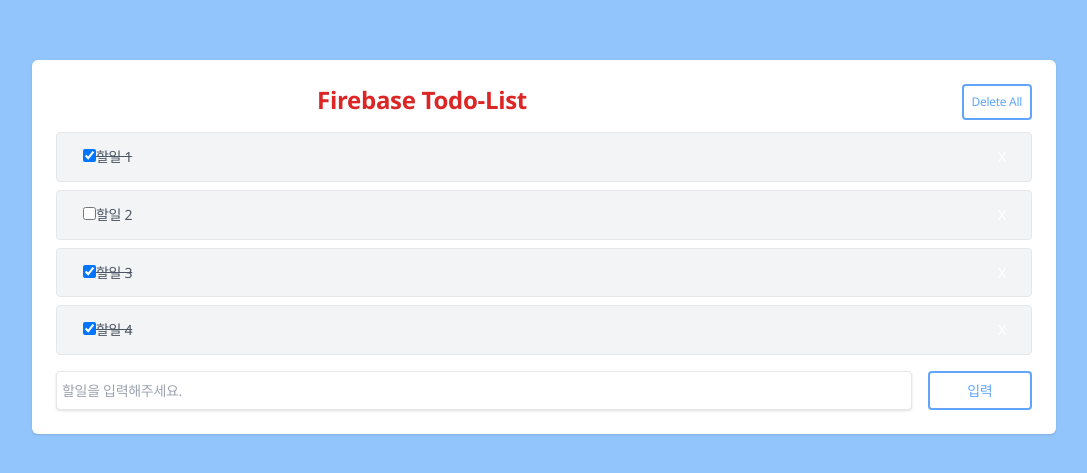
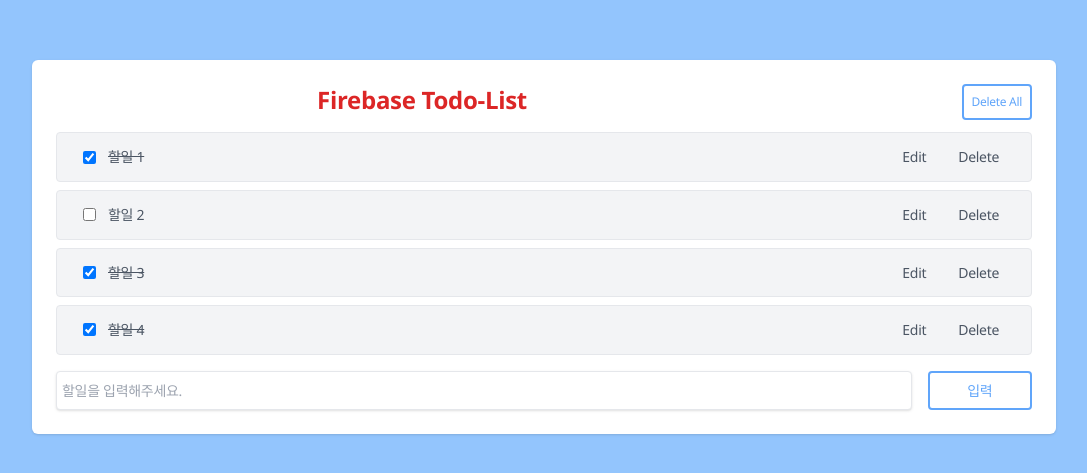
Before and after one commit to zzihoos/fb-todo, a React (Create React App) app: page / in a window 1280 px wide. Shown: the part 153-626 px from the top of the page, without its empty margins (96-1183 px from the left). Built offline with nearby package versions, Linux system fonts and the light colour scheme.

Commit message:
feat: Todo Title 수정 기능 추가

```diff
--- a/src/components/ListItem.js
+++ b/src/components/ListItem.js
@@ -1,15 +1,12 @@
-import React from "react";
+import React, { useState } from "react";
 
-const ListItem = ({item,todoData,setTodoData}) => {
-  console.log("ListItem 랜더링", item);
-    const btnStyle = {
-        color: "#fff",
-        float: "right",
-        border: "none",
-        padding: "5px 9px",
-        borderRadius: "50%",
-        cursor: "pointer",
-      };
+const ListItem = ({ item, todoData, setTodoData }) => {
+  // console.log("ListItem 랜더링", item);
+  // 편집 상태 설정 state
+  const [isEdit, setIsEdit] = useState(false);
+  //편집 상태 타이틀 설정 state
+  const [editTitle, setEditTitle] = useState(item.title);
+
   const getStyle = _completed => {
     return {
       margin: "10px",
@@ -18,13 +15,34 @@
   };
 
   //이벤트 핸들러
-      const handleClick = _id => {
+  const handleDeleteClick = _id => {
     // 전달된 ID를 검색해서 목록에서 제거
     // 1. 전달된 id로 해당하는 목록 찾아서 제외
     // 2. 새로운 목록으로 갱신해서 화면 리랜더링
     // 3. 배열의 고차함수 중 filter 를 사용
     const newTodoData = todoData.filter(item => item.id !== _id);
     setTodoData(newTodoData);
+  };
+
+  const handleEditClick = () => {
+    setIsEdit(true);
+  };
+  const handleEditChange = e => {
+    setEditTitle(e.target.value);
+  };
+  const handleCancelClick = () => {
+    setIsEdit(false);
+  };
+  const handleSaveClick = _id => {
+    let newTodoData = todoData.map(item => {
+      if (item.id === _id) {
+        item.title = editTitle;
+      }
+      return item;
+    });
+
+    setTodoData(newTodoData);
+    setIsEdit(false);
   };
 
   const handleCompleteChange = _id => {
@@ -40,24 +58,59 @@
     });
     setTodoData(newTodoData);
   };
+
+  if (isEdit) {
+    // 편집중
     return (
       <div className="flex items-center justify-between w-full mb-2 px-4 py-1 text-gray-600 bg-gray-100 border rounded">
-  <div className="items-center" style={getStyle(item.completed)}>
+        <div className="items-center w-3/5">
+          <input
+            className="w-full px-3 py-2 mr-3 text-gray-500 rounded"
+            type="text"
+            value={editTitle}
+            onChange={handleEditChange}
+          />
+        </div>
+        <div className="item-center">
+          <button className="px-4 py-2 float-right" onClick={handleCancelClick}>
+            Cancel
+          </button>
+          <button
+            className="px-4 py-2 float-right"
+            onClick={() => handleSaveClick(item.id)}
+          >
+            Save
+          </button>
+        </div>
+      </div>
+    );
+  } else {
+    //일반상태
+    return (
+      <div className="flex items-center justify-between w-full mb-2 px-4 py-1 text-gray-600 bg-gray-100 border rounded">
+        <div className="items-center flex" style={getStyle(item.completed)}>
           {/* defaultChecked : 체크박스에 기본체크 상태 설정 */}
           <input
             type="checkbox"
             defaultChecked={item.completed}
             onChange={() => handleCompleteChange(item.id)}
           />
-  {item.title}
+          <span className="ml-3">{item.title}</span>
         </div>
         <div className="item-center">
-  <button style={btnStyle} onClick={() => handleClick(item.id)}>
-    X
+          <button
+            className="px-4 py-2 float-right"
+            onClick={() => handleDeleteClick(item.id)}
+          >
+            Delete
+          </button>
+          <button className="px-4 py-2 float-right" onClick={handleEditClick}>
+            Edit
           </button>
         </div>
       </div>
     );
+  }
 };
 //리랜더링 최적화
 export default React.memo(ListItem);
```
Also changed, not shown: src/App.js (+7 -2 lines). Lines whose indentation alone changed are shown as unchanged.
